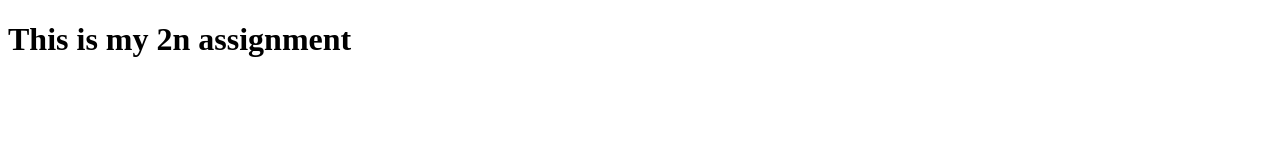
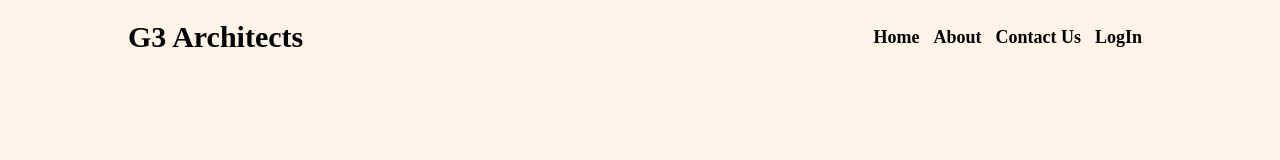
Before and after one commit to Mahbub-web-hero-1997/assignment-2, a plain HTML site: page index.html in a window 1280 px wide. Drawn offline with Linux system fonts and the light colour scheme.

Commit message:
nav bar added

```diff
--- a/index.html
+++ b/index.html
@@ -10,8 +10,20 @@
 </head>
 
 <body>
-
-    <h1>This is my 2n assignment</h1>
+    <!-- Header -->
+    <header class="header_Aria">
+        <nav class="nav_Container">
+            <div class="left_nav">
+                <h1>G3 Architects</h1>
+            </div>
+            <div class="right_nav">
+                <a href="#">Home</a>
+                <a href="#">About</a>
+                <a href="#">Contact Us</a>
+                <a href="#">LogIn</a>
+            </div>
+        </nav>
+    </header>
 
 
 </body>
--- a/style.css
+++ b/style.css
@@ -0,0 +1,33 @@
+* {
+    margin: 0;
+    padding: 0;
+}
+
+/* Header Aria Style */
+.header_Aria {
+    width: 100%;
+    background: #FFF4E7;
+    height: 100vh;
+}
+
+.nav_Container {
+    width: 80%;
+    margin: auto;
+    display: flex;
+    justify-content: space-between;
+    align-items: center;
+    padding-top: 20px;
+}
+
+.left_nav {
+    font-size: 20px;
+
+}
+
+.right_nav a {
+    text-decoration: none;
+    margin-right: 10px;
+    font-size: 18px;
+    font-weight: bold;
+    color: black;
+}
```
